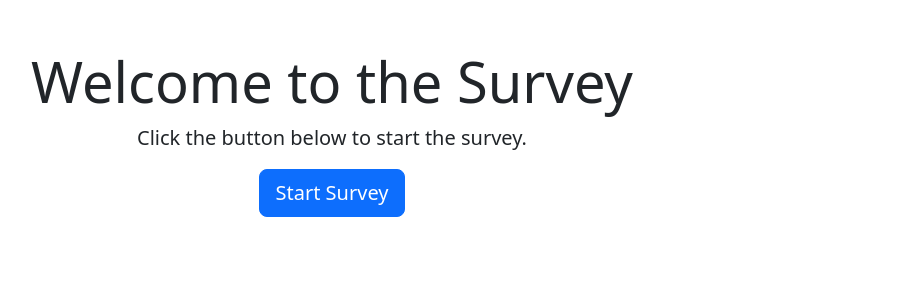
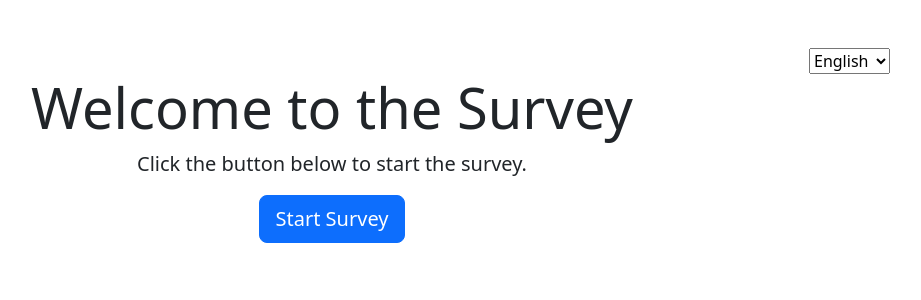
Before and after one commit to mrouthcarematix/DRO_TASK, a React (Create React App) app: page / in a window 1280 px wide. Shown: the top 300 px of the page, without its empty margins (308-1229 px from the left). Built offline with nearby package versions, Linux system fonts and the light colour scheme.

Commit message:
code update

```diff
--- a/src/components/StartPage.js
+++ b/src/components/StartPage.js
@@ -1,31 +1,37 @@
-import React, { useEffect } from 'react';
+import React, { useEffect, useState } from 'react';
 import { useNavigate } from 'react-router-dom';
 import { useTranslation } from 'react-i18next';
-import { useSelector } from 'react-redux';
+import { useSelector, useDispatch } from 'react-redux';
+import { fetchSurvey, fetchDashboardData } from '../features/survey/surveyThunk';
 
 const StartPage = () => {
   const { survey } = useSelector((state) => state.survey);
   const { t, i18n } = useTranslation();
   const navigate = useNavigate();
+  const dispatch = useDispatch();
+  const [language, setLanguage] = useState('EN');
+  const [dataVal, setDataVal] = useState(null);
 
-  useEffect(() => {
-    if (survey && survey.language) {
-      const languageCode = survey.language.toLowerCase();
-      if (['en', 'hn', 'es'].includes(languageCode)) {
-        i18n.changeLanguage(languageCode);
-      } else {
-        console.warn(`Unsupported language code: ${languageCode}`);
-      }
-    }
-  }, [survey, i18n]);
+  const handleLanguageChange = async (e) => {
+    const selectedLanguage = e.target.value;
+    setLanguage(selectedLanguage);
+    await dispatch(fetchDashboardData({ language: selectedLanguage }));
+    i18n.changeLanguage(selectedLanguage.toLowerCase());
+  };
 
   const handleStartSurvey = () => {
-    navigate('/Survey/');
+    navigate('/survey', { state: { selectedLanguage: language } });
   };
 
   return (
     <div className="container text-center start-page">
       <div className="my-5">
+        <div className="d-flex justify-content-end">
+          <select value={language} onChange={handleLanguageChange}>
+            <option value="EN" selected>English</option>
+            <option value="RU">Russian</option>
+          </select>
+        </div>
         <h1 className="display-4">{t('welcomeTitle')}</h1>
         <p className="lead">{t('startMessage')}</p>
         <button className="btn btn-primary btn-lg" onClick={handleStartSurvey}>
--- a/src/components/Survey.js
+++ b/src/components/Survey.js
@@ -1,6 +1,6 @@
-import React, { useEffect } from 'react';
+import React, { useEffect,useState } from 'react';
 import { useDispatch, useSelector } from 'react-redux';
-import { useNavigate } from 'react-router-dom';
+import { useNavigate,useLocation } from 'react-router-dom';
 import { useTranslation } from 'react-i18next';
 import { fetchSurvey,fetchDashboardData } from '../features/survey/surveyThunk';
 import './Survey.css';
@@ -10,19 +10,26 @@ const Survey = () => {
   const { t, i18n } = useTranslation();
   const dispatch = useDispatch();
   const navigate = useNavigate();
+  const location = useLocation();
   const { survey, loading, error, currentPage, userSurveySessionId } = useSelector((state) => state.survey);
+  const [dataVal, setDataVal] = useState(null);
+  const [surveyName, setSurveyName] = useState('');
+  const selectedLanguage = location.state?.selectedLanguage || 'EN';
 
   useEffect(() => {
     const loadData = async () => {
-      const resultAction = await dispatch(fetchDashboardData());
+      const resultAction = await dispatch(fetchDashboardData({ language: selectedLanguage }));
       if (fetchDashboardData.fulfilled.match(resultAction)) {
-        const userSurveySessionId = resultAction.payload;
+        const [userSurveySessionId, dataVal] = resultAction.payload;
+        console.log('Full dataVal from thunk:', dataVal);
+        setDataVal(dataVal);
+        setSurveyName(dataVal.userSurveySessions[0].surveyName);
         dispatch(fetchSurvey(userSurveySessionId));
       }
     };
 
     loadData();
-  }, [dispatch]);
+  }, [dispatch,selectedLanguage]);
 
   useEffect(() => {
     if (survey && survey.language) {
@@ -72,7 +79,7 @@ const Survey = () => {
     <div className="container survey-container">
       <div className="survey-header">
         <div>
-          <h1 className="survey-title">{survey?.name}</h1>
+          <h1 className="survey-title">{surveyName}</h1>
           <p className="survey-subtitle">{survey?.programInfo?.organizationName} : {survey?.programInfo?.programName}</p>
         </div>
         <p className="estimated-time">{t('estimatedTimeToComplete')} :</p> <p className="estimated-time-value">{'10 mins'}</p>
--- a/src/features/survey/surveyThunk.js
+++ b/src/features/survey/surveyThunk.js
@@ -6,7 +6,7 @@ import { setUserSurveySessionId } from './surveySlice';
 
 export const fetchSurvey = createAsyncThunk(
   'survey/fetchSurvey',
-  async (userSurveySessionId, thunkAPI) => {
+  async (userSurveySessionId,thunkAPI) => {
     try {
       console.log(userSurveySessionId,'------userSurveySessionId----');
       const response = await axios.post(
@@ -61,14 +61,16 @@ export const fetchSurvey = createAsyncThunk(
 
 export const fetchDashboardData = createAsyncThunk(
   'survey/fetchDashboardData',
-  async (_, thunkAPI) => {
+
+  async ( language , thunkAPI) => {
     try {
+      console.log(language,'--language fetchDashboardData---------');
       const response = await axios.post(
         `${process.env.REACT_APP_API_BASE_URL}peapp/user/dashboardData`,
         {
           programUserId: 1145,
           timezone: process.env.REACT_APP_TIMEZONE,
-          language: process.env.REACT_APP_LANGUAGE
+          language: language?.language|| process.env.REACT_APP_LANGUAGE
         },
         {
           headers: {
@@ -76,18 +78,20 @@ export const fetchDashboardData = createAsyncThunk(
             'X-DRO-SOURCE': process.env.REACT_APP_SOURCE,
             'Content-Type': 'application/json',
             'X-DRO-TIMEZONE': process.env.REACT_APP_TIMEZONE,
-            'X-DRO-LANGUAGE': process.env.REACT_APP_LANGUAGE,
+            'X-DRO-LANGUAGE': language?.language|| process.env.REACT_APP_LANGUAGE,
           },
         }
       );
       //const response = await axios.get('/DashBoard.json');
       console.log(response.data,'-------DashBoard Api Value-------');
       const { userSurveySessions } = response.data;
+      let dataVal = response.data;
       if (userSurveySessions && userSurveySessions.length > 0) {
         const userSurveySessionId = userSurveySessions[0].surveySessionInfo.userSurveySessionId
         ;
         thunkAPI.dispatch(setUserSurveySessionId(userSurveySessionId));
-        return userSurveySessionId;
+        //return userSurveySessionId;
+        return [userSurveySessionId, dataVal];
       } else {
         throw new Error('No user survey sessions found');
       }
```
